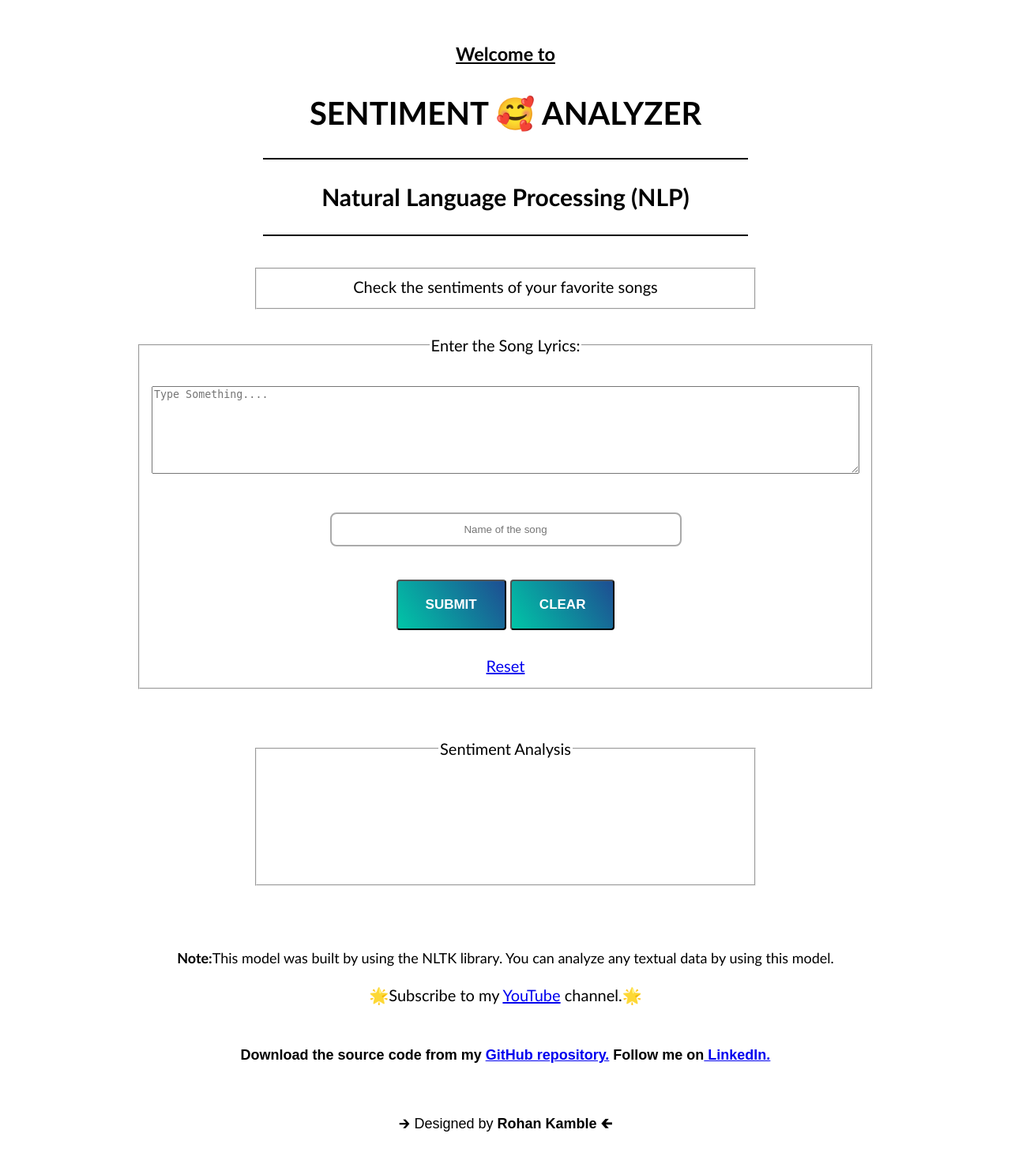
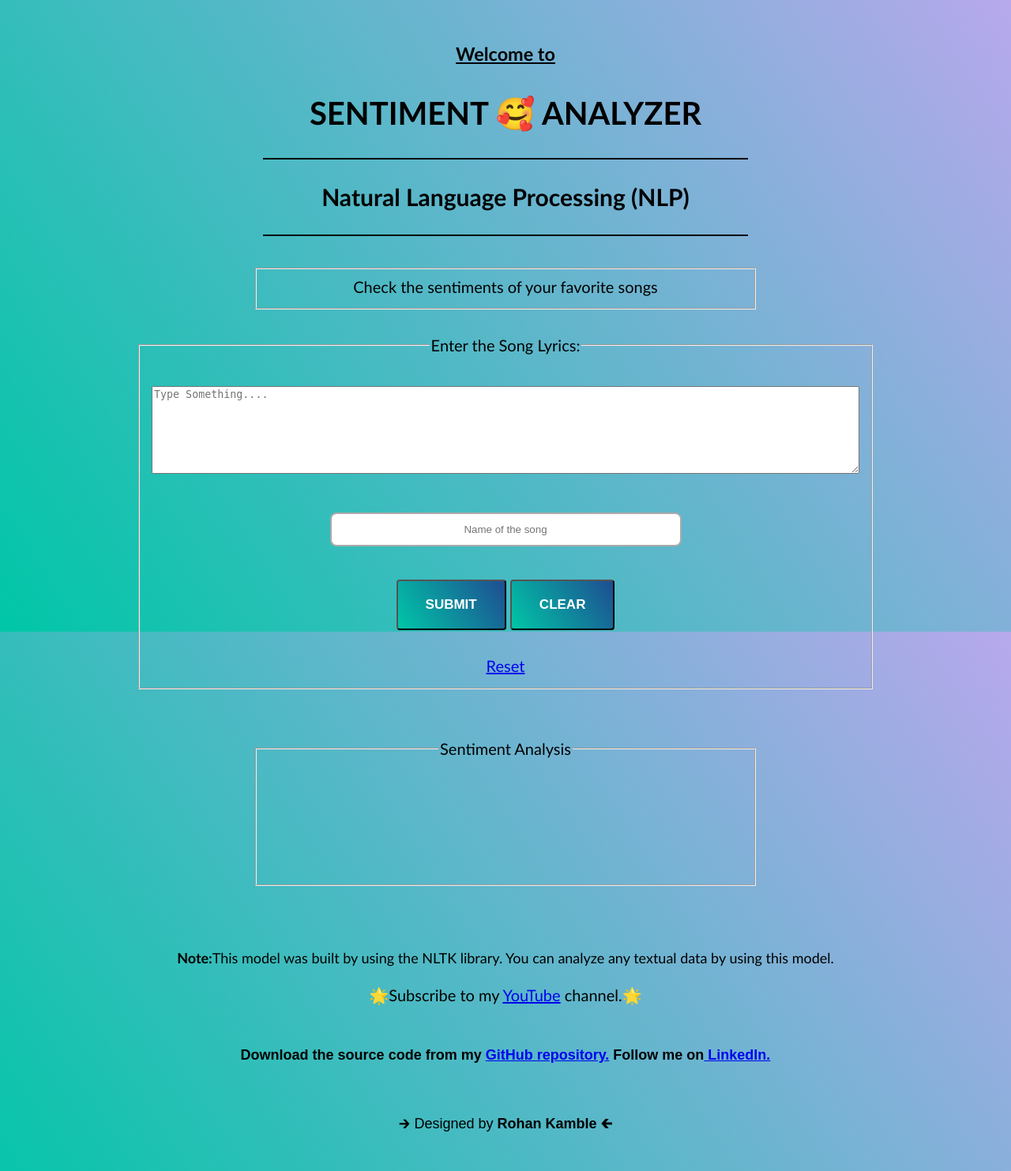
Before and after one commit to rohandreamerz/sentiment-analysis, a Flask app: page / in a window 1280 px wide. Shown: the whole page at 79% size. Run offline with Flask 2, Linux system fonts and the light colour scheme; parts of the project's set-up code (start-up, migrations or seed data) failed here and were passed over.

Commit message:
Update index.html

```diff
--- a/templates/index.html
+++ b/templates/index.html
@@ -20,8 +20,8 @@
 	 font: 100% Arial, Helvetica, sans-serif;
 	 line-height: 1.5;
 	  position:"relative";
-    /* background: linear-gradient(57deg, #00C6A7 , #b7a8ec ); */
-    background-image: image-url('image2.png');
+    background: linear-gradient(57deg, #00C6A7 , #b7a8ec );
+
     background-size: cover;
     background-attachment: fixed;
 
```
